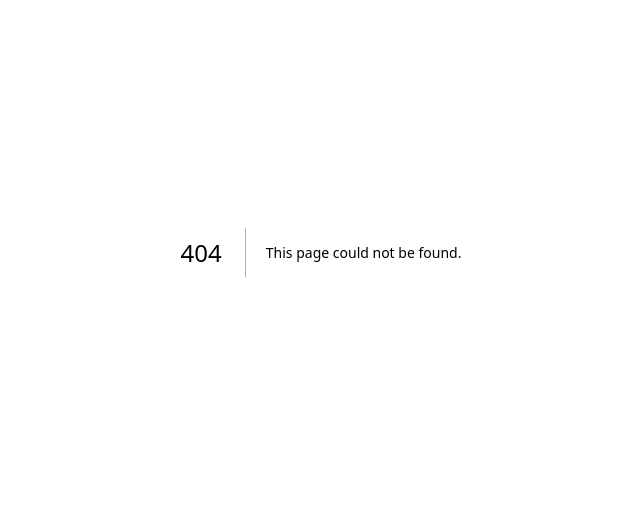
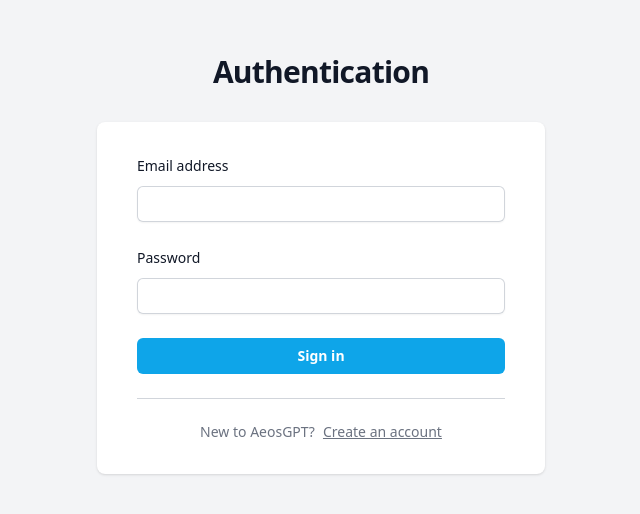
Before and after one commit to punarva10/AeosGPT, a Next.js app: page /auth in a window 1280 px wide. Before the commit this address had no page. Shown: the part 148-662 px from the top of the page, without its empty margins (319-959 px from the left). Built offline with nearby package versions, Linux system fonts and the light colour scheme; no server answers.

Commit message:
Working authentication UI

```diff
--- a/package.json
+++ b/package.json
@@ -11,8 +11,12 @@
   "dependencies": {
     "@vercel/postgres": "^0.8.0",
     "next": "14.2.4",
+    "next-auth": "^4.24.7",
     "react": "^18",
-    "react-dom": "^18"
+    "react-dom": "^18",
+    "react-hook-form": "^7.51.5",
+    "react-hot-toast": "^2.4.1",
+    "react-icons": "^5.2.1"
   },
   "devDependencies": {
     "@types/node": "^20",
--- /dev/null
+++ b/src/app/auth/components/AuthForm.tsx
@@ -0,0 +1,159 @@
+"use client";
+
+import axios from "axios";
+import { signIn, useSession } from "next-auth/react";
+import { useCallback, useEffect, useState } from "react";
+import { FieldValues, SubmitHandler, useForm } from "react-hook-form";
+import { useRouter } from "next/navigation";
+import { toast } from "react-hot-toast";
+import Input from "../../components/inputs/Input";
+import Button from "../../components/Button";
+
+type Variant = "LOGIN" | "REGISTER";
+
+const AuthForm = () => {
+  const session = useSession();
+  const router = useRouter();
+  const [variant, setVariant] = useState<Variant>("LOGIN");
+  const [isLoading, setIsLoading] = useState(false);
+
+  useEffect(() => {
+    if (session?.status === "authenticated") {
+      router.push("/conversations");
+    }
+  }, [session?.status, router]);
+
+  const toggleVariant = useCallback(() => {
+    if (variant === "LOGIN") {
+      setVariant("REGISTER");
+    } else {
+      setVariant("LOGIN");
+    }
+  }, [variant]);
+
+  const {
+    register,
+    handleSubmit,
+    formState: { errors },
+  } = useForm<FieldValues>({
+    defaultValues: {
+      name: "",
+      email: "",
+      password: "",
+    },
+  });
+
+  const onSubmit: SubmitHandler<FieldValues> = (data) => {
+    setIsLoading(true);
+
+    if (variant === "REGISTER") {
+      axios
+        .post("/api/create-user", data)
+        .then(() => router.push("/"))
+        .catch(() => toast.error("Something went wrong!"))
+        .finally(() => setIsLoading(false));
+    }
+
+    if (variant === "LOGIN") {
+      axios
+        .post("/api/authenticate-user", data)
+        .then((res) => {
+          console.log(res);
+          // router.push("/");
+        })
+        .catch(() => toast.error("Something went wrong!"))
+        .finally(() => setIsLoading(false));
+    }
+  };
+
+  return (
+    <div className="mt-8 sm:mx-auto sm:w-full sm:max-w-md">
+      <div
+        className="
+        bg-white
+          px-4
+          py-8
+          shadow
+          sm:rounded-lg
+          sm:px-10
+        "
+      >
+        <form className="space-y-6" onSubmit={handleSubmit(onSubmit)}>
+          {variant === "REGISTER" && (
+            <Input
+              disabled={isLoading}
+              register={register}
+              errors={errors}
+              required
+              id="name"
+              label="Name"
+            />
+          )}
+          <Input
+            disabled={isLoading}
+            register={register}
+            errors={errors}
+            required
+            id="email"
+            label="Email address"
+            type="email"
+          />
+          <Input
+            disabled={isLoading}
+            register={register}
+            errors={errors}
+            required
+            id="password"
+            label="Password"
+            type="password"
+          />
+          <div>
+            <Button disabled={isLoading} fullWidth type="submit">
+              {variant === "LOGIN" ? "Sign in" : "Register"}
+            </Button>
+          </div>
+        </form>
+
+        <div className="mt-6">
+          <div className="relative">
+            <div
+              className="
+                absolute
+                inset-0
+                flex
+                items-center
+              "
+            >
+              <div className="w-full border-t border-gray-300" />
+            </div>
+          </div>
+        </div>
+        <div
+          className="
+            flex
+            gap-2
+            justify-center
+            text-sm
+            mt-6
+            px-2
+            text-gray-500
+          "
+        >
+          <div className="mt-6">
+            {variant === "LOGIN"
+              ? "New to AeosGPT?"
+              : "Already have an account?"}
+          </div>
+          <div
+            onClick={toggleVariant}
+            className="underline cursor-pointer mt-6"
+          >
+            {variant === "LOGIN" ? "Create an account" : "Login"}
+          </div>
+        </div>
+      </div>
+    </div>
+  );
+};
+
+export default AuthForm;
--- /dev/null
+++ b/src/app/auth/page.tsx
@@ -0,0 +1,37 @@
+import Image from "next/image";
+import AuthForm from "./components/AuthForm";
+
+const Auth = () => {
+  return (
+    <div
+      className="
+        flex
+        min-h-full
+        flex-col
+        justify-center
+        py-12
+        sm:px-6
+        lg:px-8
+        bg-gray-100
+      "
+    >
+      <div className="sm:mx-auto sm:w-full sm:max-w-md">
+        <h2
+          className="
+            mt-6
+            text-center
+            text-3xl
+            font-bold
+            tracking-tight
+            text-gray-900
+          "
+          >
+            Authentication
+        </h2>
+      </div>
+      <AuthForm />
+  </div>
+  )
+}
+
+export default Auth;
--- /dev/null
+++ b/src/app/components/Button.tsx
@@ -0,0 +1,51 @@
+import clsx from "clsx";
+
+interface ButtonProps {
+  type?: "button" | "submit" | "reset" | undefined;
+  fullWidth?: boolean;
+  children?: React.ReactNode;
+  onClick?: () => void;
+  secondary?: boolean;
+  danger?: boolean;
+  disabled?: boolean;
+}
+
+const Button: React.FC<ButtonProps> = ({
+  type = "button",
+  fullWidth,
+  children,
+  onClick,
+  secondary,
+  danger,
+  disabled,
+}) => {
+  return (
+    <button
+      onClick={onClick}
+      type={type}
+      disabled={disabled}
+      className={clsx(`
+        flex
+        justify-center
+        rounded-md
+        px-3
+        py-2
+        text-sm
+        font-semibold
+        focus-visible:outline
+        focus-visible:outline-2
+        focus-visible:outline-offset-2
+        `,
+        disabled && 'opacity-50 cursor-default',
+        fullWidth && 'w-full',
+        secondary ? 'text-gray-900' : 'text-white',
+        danger && 'bg-rose-500 hover:bg-rose-600 focus-visible:outline-rose-600',
+        !secondary && !danger && 'bg-sky-500 hover:bg-sky-600 focus-visible:outline-sky-600'
+      )}
+    >
+      {children}
+    </button>
+   );
+}
+
+export default Button;
--- /dev/null
+++ b/src/app/components/inputs/Input.tsx
@@ -0,0 +1,77 @@
+'use client';
+
+import clsx from "clsx";
+import {
+  FieldErrors,
+  FieldValues,
+  UseFormRegister
+} from "react-hook-form";
+
+interface InputProps {
+  label: string;
+  id: string;
+  type?: string;
+  required?: boolean;
+  register: UseFormRegister<FieldValues>,
+  errors: FieldErrors
+  disabled?: boolean;
+}
+
+const Input: React.FC<InputProps> = ({
+  label,
+  id,
+  register,
+  required,
+  errors,
+  type = 'text',
+  disabled,
+}) => {
+  return (
+    <div>
+      <label
+        htmlFor={id}
+        className="
+          block
+          text-sm
+          font-medium
+          leading-6
+          text-gray-900
+        "
+      >
+        {label}
+      </label>
+      <div className="mt-2">
+        <input
+          id={id}
+          type={type}
+          autoComplete={id}
+          disabled={disabled}
+          {...register(id, { required })}
+          className={clsx(`
+            form-input
+            block
+            w-full
+            rounded-md
+            border-0
+            p-1.5
+            text-gray-900
+            shadow-sm
+            ring-1
+            ring-inset
+            ring-gray-300
+            placeholder:text-gray-400
+            focus:ring-2
+            focus:ring-inset
+            focus:ring-sky-600
+            sm:text-sm
+            sm:leading-6`,
+            errors[id] && 'focus:ring-rose-500',
+            disabled && 'opacity-50 cursor-default'
+          )}
+        />
+      </div>
+    </div>
+   );
+}
+
+export default Input;
--- /dev/null
+++ b/src/app/context/AuthContext.tsx
@@ -0,0 +1,13 @@
+"use client";
+
+import { SessionProvider } from "next-auth/react";
+
+export interface AuthContextProps {
+  children: React.ReactNode;
+}
+
+export default function AuthContext({
+  children
+}: AuthContextProps) {
+  return <SessionProvider>{children}</SessionProvider>;
+}
--- /dev/null
+++ b/src/app/context/ToasterContext.tsx
@@ -0,0 +1,11 @@
+'use client';
+
+import { Toaster } from "react-hot-toast";
+
+const ToasterContext = () => {
+  return (
+    <Toaster />
+   );
+}
+
+export default ToasterContext;
--- a/src/app/globals.css
+++ b/src/app/globals.css
@@ -2,32 +2,8 @@
 @tailwind components;
 @tailwind utilities;
 
+html,
+body,
 :root {
-  --foreground-rgb: 0, 0, 0;
-  --background-start-rgb: 214, 219, 220;
-  --background-end-rgb: 255, 255, 255;
+  height: 100%;
 }
-
-@media (prefers-color-scheme: dark) {
-  :root {
-    --foreground-rgb: 255, 255, 255;
-    --background-start-rgb: 0, 0, 0;
-    --background-end-rgb: 0, 0, 0;
-  }
-}
-
-body {
-  color: rgb(var(--foreground-rgb));
-  background: linear-gradient(
-      to bottom,
-      transparent,
-      rgb(var(--background-end-rgb))
-    )
-    rgb(var(--background-start-rgb));
-}
-
-@layer utilities {
-  .text-balance {
-    text-wrap: balance;
-  }
-}
--- a/src/app/layout.tsx
+++ b/src/app/layout.tsx
@@ -1,22 +1,25 @@
-import type { Metadata } from "next";
-import { Inter } from "next/font/google";
-import "./globals.css";
+import './globals.css'
+import AuthContext from './context/AuthContext'
+import ToasterContext from './context/ToasterContext'
 
-const inter = Inter({ subsets: ["latin"] });
-
-export const metadata: Metadata = {
-  title: "Create Next App",
-  description: "Generated by create next app",
-};
+export const metadata = {
+  title: 'FanVerse',
+  description: 'FanVerse App',
+}
 
 export default function RootLayout({
   children,
-}: Readonly<{
-  children: React.ReactNode;
-}>) {
+}: {
+  children: React.ReactNode
+}) {
   return (
     <html lang="en">
-      <body className={inter.className}>{children}</body>
+      <body>
+        <AuthContext>
+        <ToasterContext />
+          {children}
+        </AuthContext>
+      </body>
     </html>
-  );
+  )
 }
```
Also changed, not shown: public/logo.jpeg (added), 1 other file (tests, documents, lock files or other folders).
